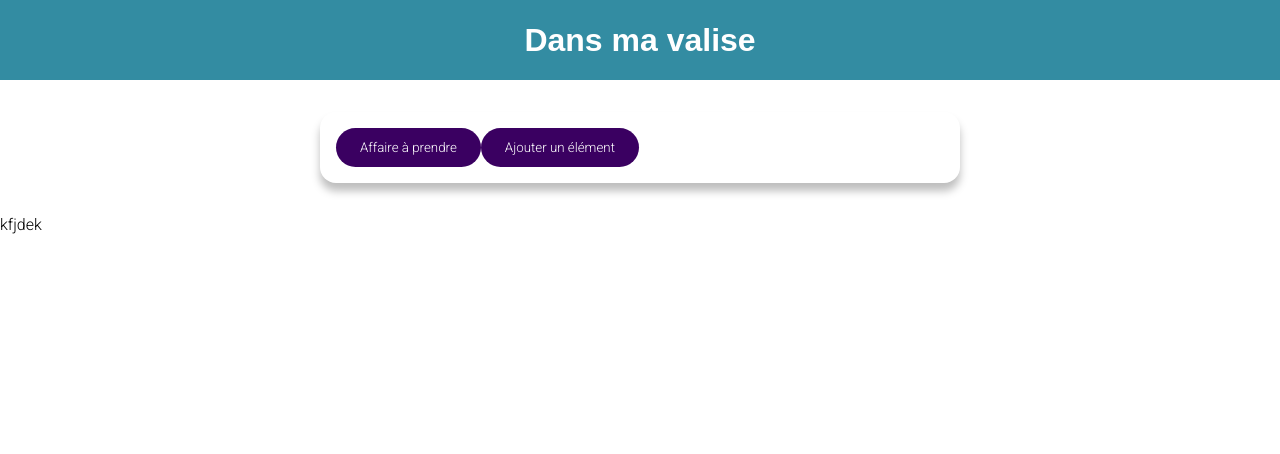
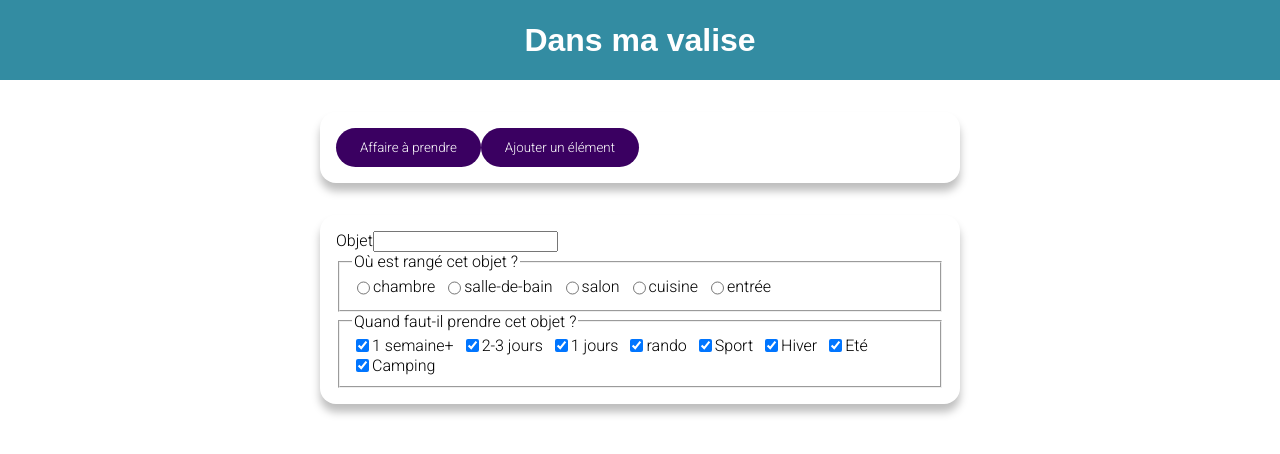
Before and after one commit to Alekiel42/dans-ma-valise, a Vue app in the folder front-valise/: page / in a window 1280 px wide. Both pictures are taken after a click on the button "Ajouter un élément". Shown: the top 454 px of the page. Built offline with nearby package versions, Linux system fonts and the light colour scheme; a web font is replaced by a local one.

Commit message:
create form to add a new object

```diff
--- a/front-valise/src/components/possessions/AddPossession.vue
+++ b/front-valise/src/components/possessions/AddPossession.vue
@@ -1,5 +1,53 @@
 <template>
-  <div>kfjdek</div>
+  <base-card>
+    <form>
+      <div class="form-control">
+        <label for="possession">Objet</label>
+        <input id="possession" name="possession" type="text" />
+      </div>
+
+      <fieldset>
+        <legend>Où est rangé cet objet ?</legend>
+        <div v-for="room in rooms" :key="room" class="answer">
+          <input type="radio" name="room" :id="room" :value="room" />
+          <label :for="room">{{ room }}</label>
+        </div>
+      </fieldset>
+
+      <fieldset>
+        <legend>Quand faut-il prendre cet objet ?</legend>
+        <div v-for="tag in tags" :key="tag" class="answer">
+          <input type="checkbox" :id="tag" :name="tag" checked />
+          <label :for="tag">{{ tag }}</label>
+        </div>
+      </fieldset>
+    </form>
+  </base-card>
 </template>
 
-<script></script>
+<script>
+export default {
+  data() {
+    return {
+      tags: [
+        "1 semaine+",
+        "2-3 jours",
+        "1 jours",
+        "rando",
+        "Sport",
+        "Hiver",
+        "Eté",
+        "Camping",
+      ],
+      rooms: ["chambre", "salle-de-bain", "salon", "cuisine", "entrée"],
+    };
+  },
+};
+</script>
+
+<style scoped>
+.answer {
+  display: inline-flex;
+  margin-right: 0.5rem;
+}
+</style>
```
Also changed, not shown: 1 other file (tests, documents, lock files or other folders).
